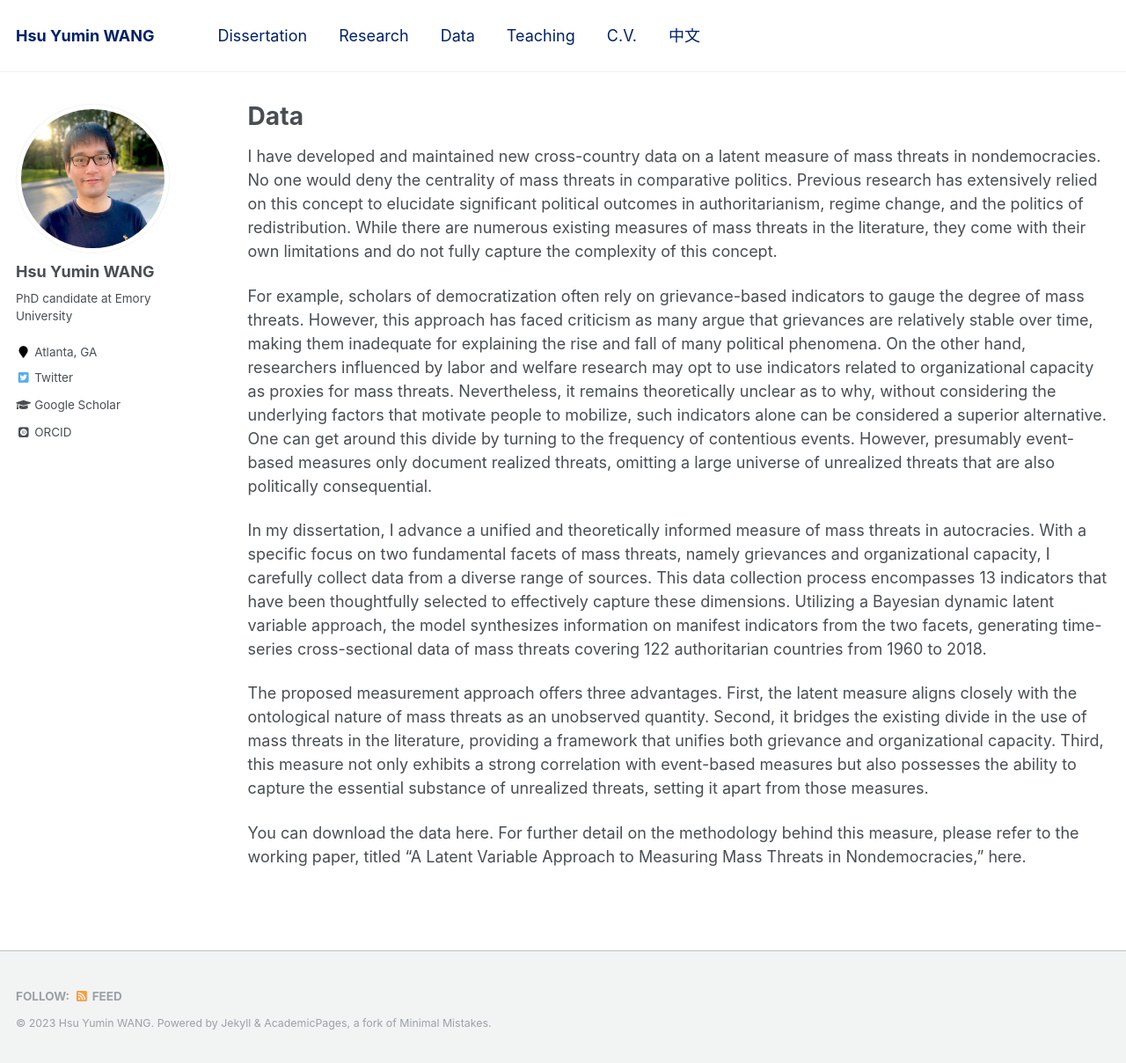
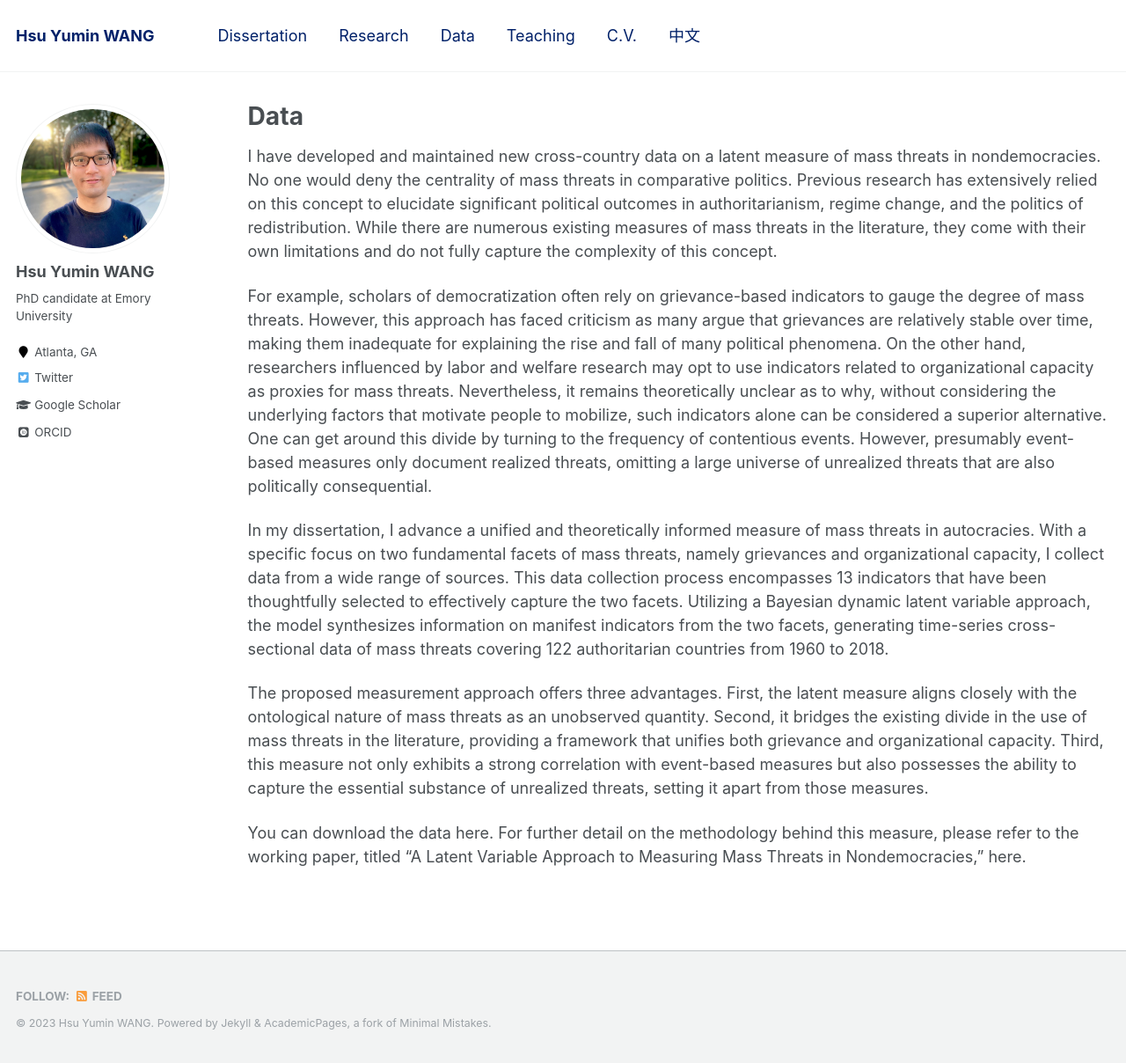
Before and after one commit to hsuyumin/hsuyumin.github.io, a Jekyll site: the page built from _pages/data.md, in a window 1280 px wide and 1208 px high. Shown: the whole window at 88% size. Built offline with Jekyll 4.4.1, drawn with Linux system fonts in a browser that asks for light colours; some web fonts are replaced.

Commit message:
Update data.md

```diff
--- a/_pages/data.md
+++ b/_pages/data.md
@@ -11,7 +11,7 @@ I have developed and maintained new cross-country data on a latent measure of ma
 
 For example, scholars of democratization often rely on grievance-based indicators to gauge the degree of mass threats. However, this approach has faced criticism as many argue that grievances are relatively stable over time, making them inadequate for explaining the rise and fall of many political phenomena. On the other hand, researchers influenced by labor and welfare research may opt to use indicators related to organizational capacity as proxies for mass threats. Nevertheless, it remains theoretically unclear as to why, without considering the underlying factors that motivate people to mobilize, such indicators alone can be considered a superior alternative. One can get around this divide by turning to the frequency of contentious events. However, presumably event-based measures only document realized threats, omitting a large universe of unrealized threats that are also politically consequential.
 
-In my dissertation, I advance a unified and theoretically informed measure of mass threats in autocracies. With a specific focus on two fundamental facets of mass threats, namely grievances and organizational capacity, I carefully collect data from a diverse range of sources. This data collection process encompasses 13 indicators that have been thoughtfully selected to effectively capture these dimensions. Utilizing a Bayesian dynamic latent variable approach, the model synthesizes information on manifest indicators from the two facets, generating time-series cross-sectional data of mass threats covering 122 authoritarian countries from 1960 to 2018.
+In my dissertation, I advance a unified and theoretically informed measure of mass threats in autocracies. With a specific focus on two fundamental facets of mass threats, namely grievances and organizational capacity, I collect data from a wide range of sources. This data collection process encompasses 13 indicators that have been thoughtfully selected to effectively capture the two facets. Utilizing a Bayesian dynamic latent variable approach, the model synthesizes information on manifest indicators from the two facets, generating time-series cross-sectional data of mass threats covering 122 authoritarian countries from 1960 to 2018.
 
 The proposed measurement approach offers three advantages. First, the latent measure aligns closely with the ontological nature of mass threats as an unobserved quantity. Second, it bridges the existing divide in the use of mass threats in the literature, providing a framework that unifies both grievance and organizational capacity. Third, this measure not only exhibits a strong correlation with event-based measures but also possesses the ability to capture the essential substance of unrealized threats, setting it apart from those measures.
 
```
